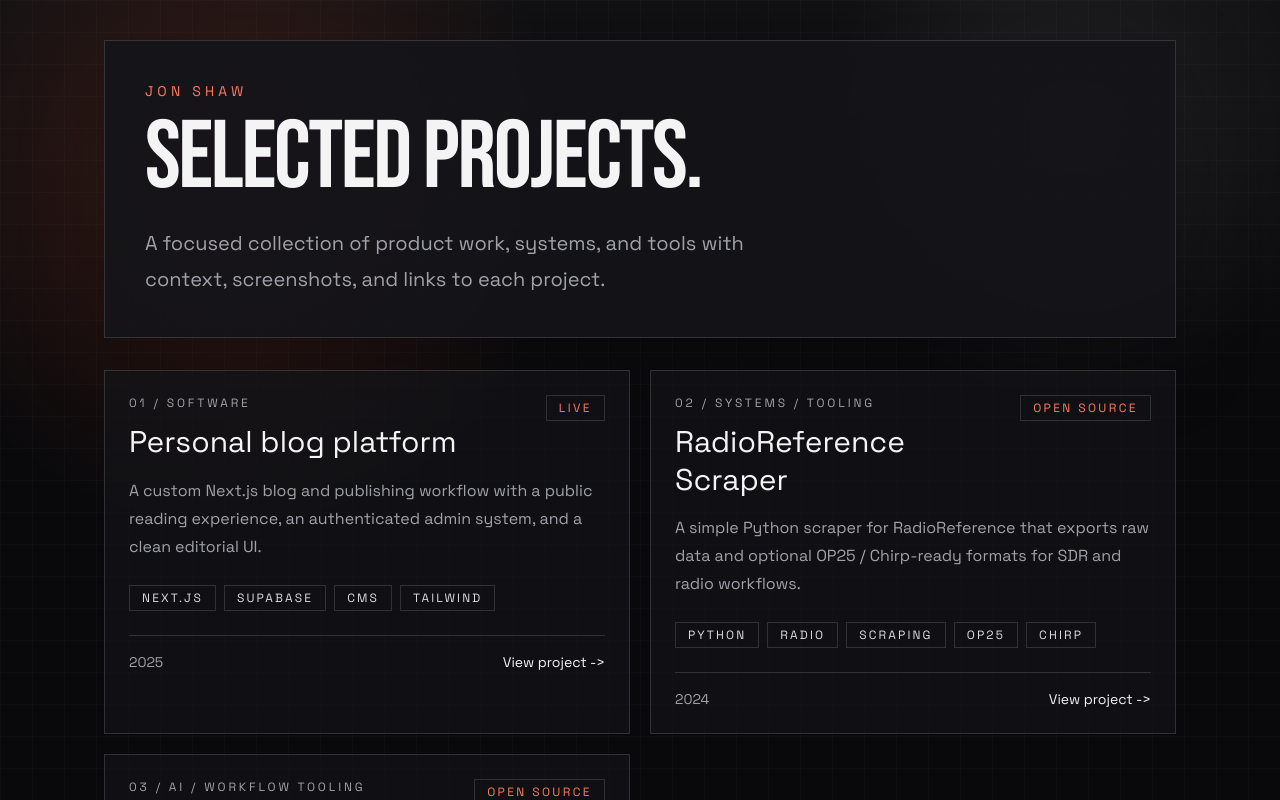
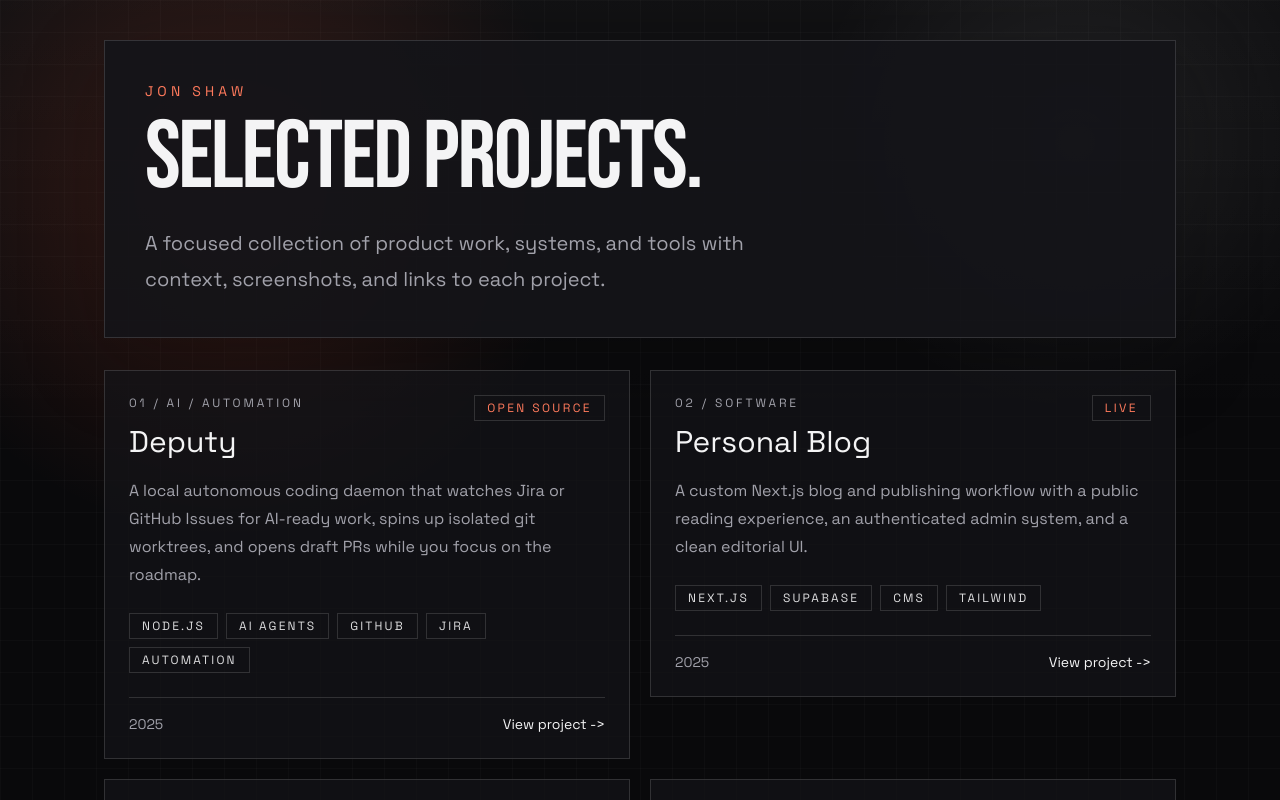
Before and after one commit to jonshaw199/portfolio, a Next.js app: page / in a window 1280 px wide. Shown: the top 800 px of the page. Built offline with nearby package versions, Linux system fonts and the light colour scheme.

Commit message:
Add Deputy project and tighten project card layout

```diff
--- a/app/_lib/projects.ts
+++ b/app/_lib/projects.ts
@@ -68,8 +68,74 @@ export type PortfolioProject = {
 
 export const portfolioProjects: PortfolioProject[] = [
   {
+    slug: "deputy",
+    title: "Deputy",
+    category: "AI / automation",
+    layout: "case-study",
+    year: "2025",
+    status: "Open source",
+    summary:
+      "A local autonomous coding daemon that watches Jira or GitHub Issues for AI-ready work, spins up isolated git worktrees, and opens draft PRs while you focus on the roadmap.",
+    tags: ["Node.js", "AI agents", "GitHub", "Jira", "Automation"],
+    links: [{ label: "GitHub", href: "https://github.com/jonshaw199/deputy" }],
+    facts: [
+      { label: "Role", value: "Full-stack owner" },
+      { label: "Scope", value: "Autonomous issue-to-PR loop" },
+    ],
+    sections: [
+      {
+        type: "narrative",
+        title: "Overview",
+        paragraphs: [
+          "Deputy is a local daemon that watches a tracker for AI-ready work items and resolves each one autonomously. It creates an isolated git worktree, runs the agent, pushes a branch, opens a draft PR, and advances the ticket without requiring the human to babysit every step.",
+          "The system is designed around the idea that routine implementation work should continue in the background while a human stays focused on prioritization and review. The dashboard gives a live view into each deputy, its active cases, and the streaming logs behind the work.",
+        ],
+      },
+      {
+        type: "points",
+        title: "Why it matters",
+        items: [
+          "It turns ready-to-work tickets into actual pull requests without requiring copy-paste prompts into a chat window.",
+          "Each case runs in an isolated worktree so the main repo remains untouched while the deputy is working.",
+          "It can recover from failing CI by reading the check output, fixing the breakage, and pushing another commit automatically.",
+          "The live dashboard makes the system feel operational rather than hidden behind a one-off script.",
+        ],
+      },
+      {
+        type: "chips",
+        title: "Stack",
+        items: ["Node.js", "TypeScript", "GitHub API", "Jira", "Claude Agent SDK"],
+        column: "side",
+      },
+      {
+        type: "gallery",
+        title: "Live dashboard and case flow",
+        items: [
+          {
+            title: "Deputy dashboard",
+            caption: "The dashboard shows each deputy, its active cases, and the current status of the autonomous work being performed.",
+            src: "/projects/deputy/dashboard.png",
+            alt: "Deputy dashboard screenshot",
+          },
+          {
+            title: "Live chat with a deputy",
+            caption: "The case view keeps the conversation and context attached to the live run so the user can steer the implementation without leaving the dashboard.",
+            src: "/projects/deputy/chat.png",
+            alt: "Deputy live chat screenshot",
+          },
+        ],
+      },
+      {
+        type: "note",
+        title: "Why it belongs here",
+        body: "This project sits squarely in the middle of product thinking and system design: it is not only an agent script, but a workflow that turns backlog items into working software with observability, isolation, and review. That makes it a strong example of practical automation in a portfolio.",
+        column: "side",
+      },
+    ],
+  },
+  {
     slug: "blog-platform",
-    title: "Personal blog platform",
+    title: "Personal Blog",
     category: "Software",
     layout: "case-study",
     year: "2025",
--- a/app/page.tsx
+++ b/app/page.tsx
@@ -31,12 +31,12 @@ export default function Home() {
 
       <section className="mt-8">
 
-        <div className="grid gap-5 lg:grid-cols-2">
+        <div className="grid items-start gap-5 lg:grid-cols-2">
           {portfolioProjects.map((project, index) => (
             <Link
               key={project.slug}
               href={`/projects/${project.slug}`}
-              className="group flex h-full flex-col border border-border bg-surface px-6 py-6 hover:-translate-y-0.5 hover:border-accent/60 hover:bg-surface-strong"
+              className="group flex flex-col border border-border bg-surface px-6 py-6 hover:-translate-y-0.5 hover:border-accent/60 hover:bg-surface-strong"
             >
               <div className="flex items-start justify-between gap-4">
                 <div>
```
Also changed, not shown: public/projects/deputy/chat.png (added), public/projects/deputy/dashboard.png (added).
